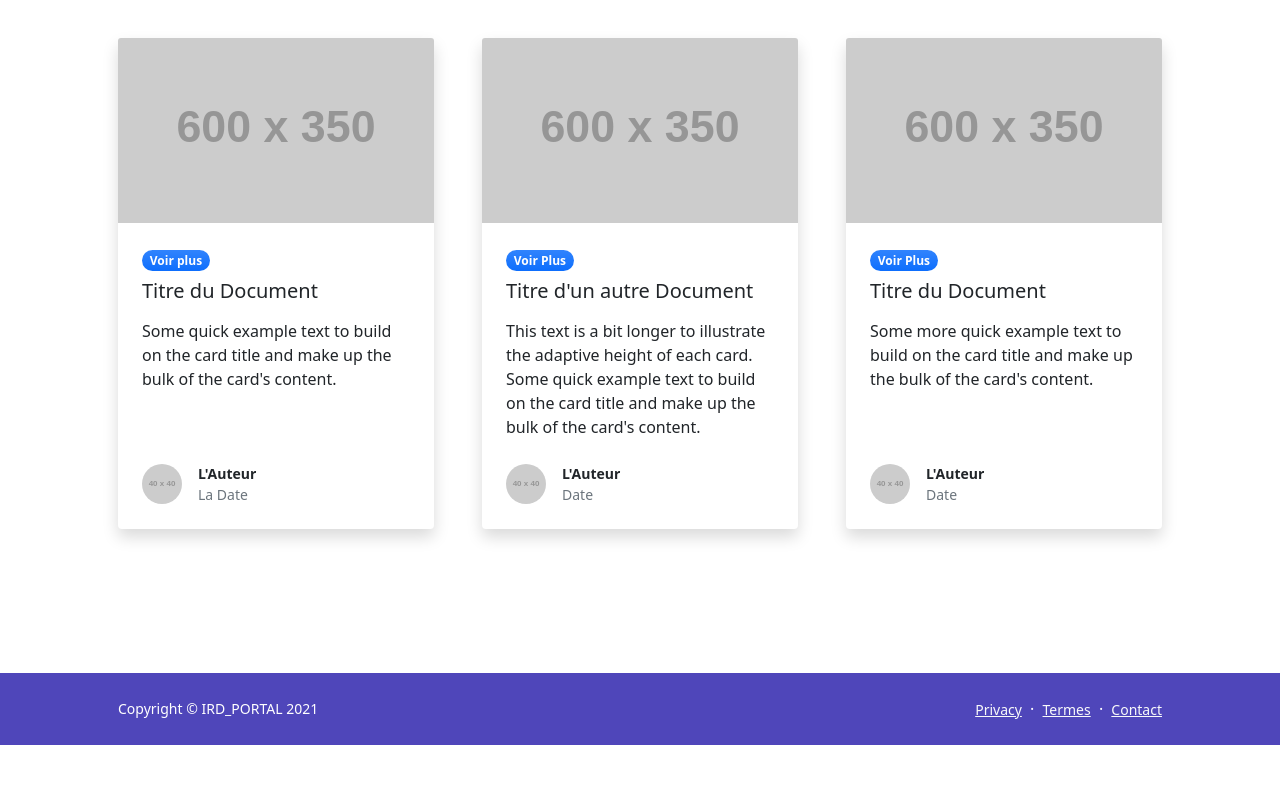
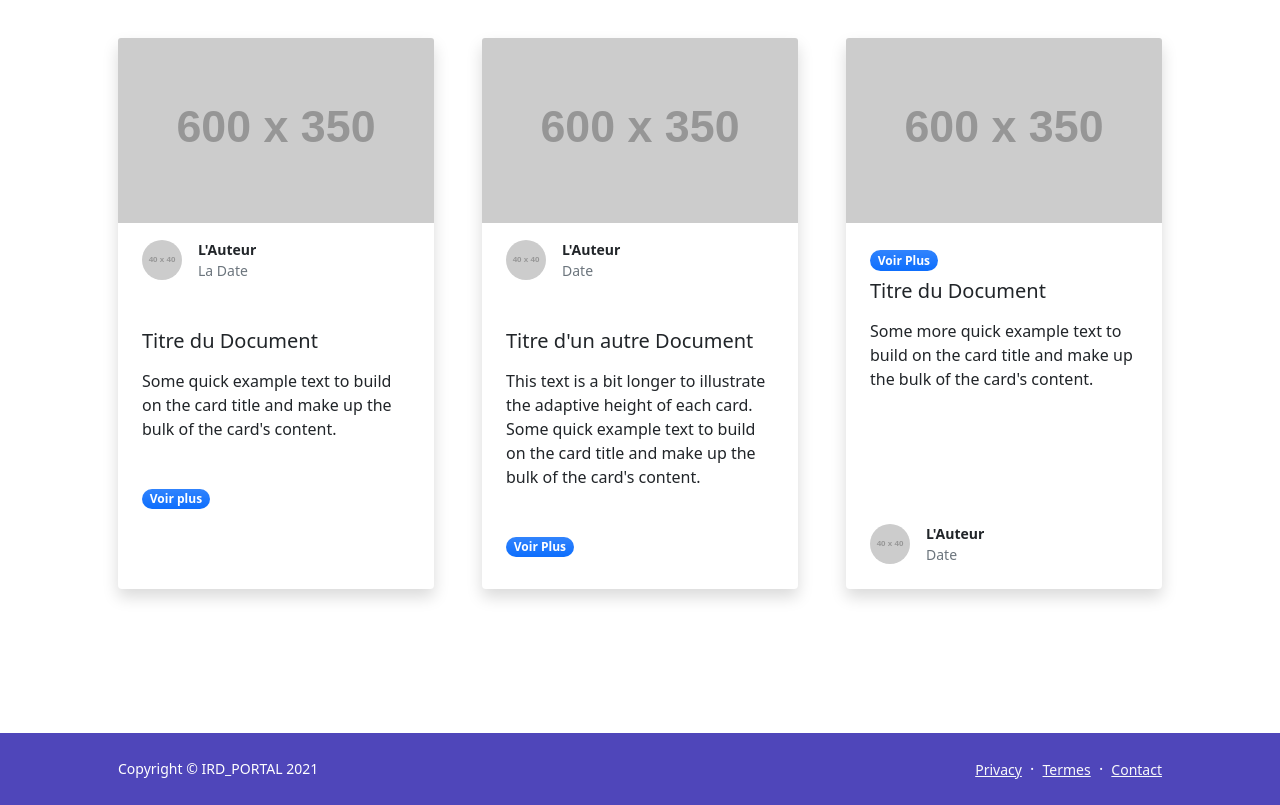
Before and after one commit to Idrissa0102/projet-ird, a Symfony app: template templates/document/index.html.twig in a window 1280 px wide. Shown: the part 1475-2280 px from the top of the page. Before the commit the page ends 2220 px from the top, so only its background shows below. Run offline with Twig, Linux system fonts and the light colour scheme; the template is opened without the code that fills it, so the values that code supplies are empty; grey boxes labelled with a size stand in for pictures from a placeholder-image service; some libraries are stand-ins or nearby versions.

Commit message:
Quelques Modifications Pages D'Accueil

```diff
--- a/templates/document/index.html.twig
+++ b/templates/document/index.html.twig
@@ -58,12 +58,8 @@
                         <div class="col-lg-4 mb-5">
                             <div class="card h-100 shadow border-0">
                                 <img class="card-img-top" src="https://dummyimage.com/600x350/ced4da/6c757d" alt="..." />
-                                <div class="card-body p-4">
-                                    <div class="badge bg-primary bg-gradient rounded-pill mb-2">Voir plus</div>
-                                    <a class="text-decoration-none link-dark stretched-link" href="#!"><h5 class="card-title mb-3">Titre du Document</h5></a>
-                                    <p class="card-text mb-0">Some quick example text to build on the card title and make up the bulk of the card's content.</p>
-                                </div>
-                                <div class="card-footer p-4 pt-0 bg-transparent border-top-0">
+
+                                <div class="card-footer p-4 pt-0 bg-transparent border-top-0 mt-3">
                                     <div class="d-flex align-items-end justify-content-between">
                                         <div class="d-flex align-items-center">
                                             <img class="rounded-circle me-3" src="https://dummyimage.com/40x40/ced4da/6c757d" alt="..." />
@@ -74,17 +70,19 @@
                                         </div>
                                     </div>
                                 </div>
+                                <div class="card-body p-4 mt-0">
+
+                                    <a class="text-decoration-none link-dark stretched-link" href="#!"><h5 class="card-title mb-3">Titre du Document</h5></a>
+                                    <p class="card-text mb-0">Some quick example text to build on the card title and make up the bulk of the card's content.</p>
+                                    <div class="badge bg-primary bg-gradient rounded-pill mb-2 mt-5">Voir plus</div>
+                                </div>
+
                             </div>
                         </div>
                         <div class="col-lg-4 mb-5">
                             <div class="card h-100 shadow border-0">
                                 <img class="card-img-top" src="https://dummyimage.com/600x350/adb5bd/495057" alt="..." />
-                                <div class="card-body p-4">
-                                    <div class="badge bg-primary bg-gradient rounded-pill mb-2">Voir Plus</div>
-                                    <a class="text-decoration-none link-dark stretched-link" href="#!"><h5 class="card-title mb-3">Titre d'un autre Document</h5></a>
-                                    <p class="card-text mb-0">This text is a bit longer to illustrate the adaptive height of each card. Some quick example text to build on the card title and make up the bulk of the card's content.</p>
-                                </div>
-                                <div class="card-footer p-4 pt-0 bg-transparent border-top-0">
+                                <div class="card-footer p-4 pt-0 bg-transparent border-top-0 mt-3">
                                     <div class="d-flex align-items-end justify-content-between">
                                         <div class="d-flex align-items-center">
                                             <img class="rounded-circle me-3" src="https://dummyimage.com/40x40/ced4da/6c757d" alt="..." />
@@ -95,6 +93,13 @@
                                         </div>
                                     </div>
                                 </div>
+                                <div class="card-body p-4">
+
+                                    <a class="text-decoration-none link-dark stretched-link" href="#!"><h5 class="card-title mb-3">Titre d'un autre Document</h5></a>
+                                    <p class="card-text mb-0">This text is a bit longer to illustrate the adaptive height of each card. Some quick example text to build on the card title and make up the bulk of the card's content.</p>
+                                    <div class="badge bg-primary bg-gradient rounded-pill mb-2 mt-5">Voir Plus</div>
+                                </div>
+
                             </div>
                         </div>
                         <div class="col-lg-4 mb-5">
```
